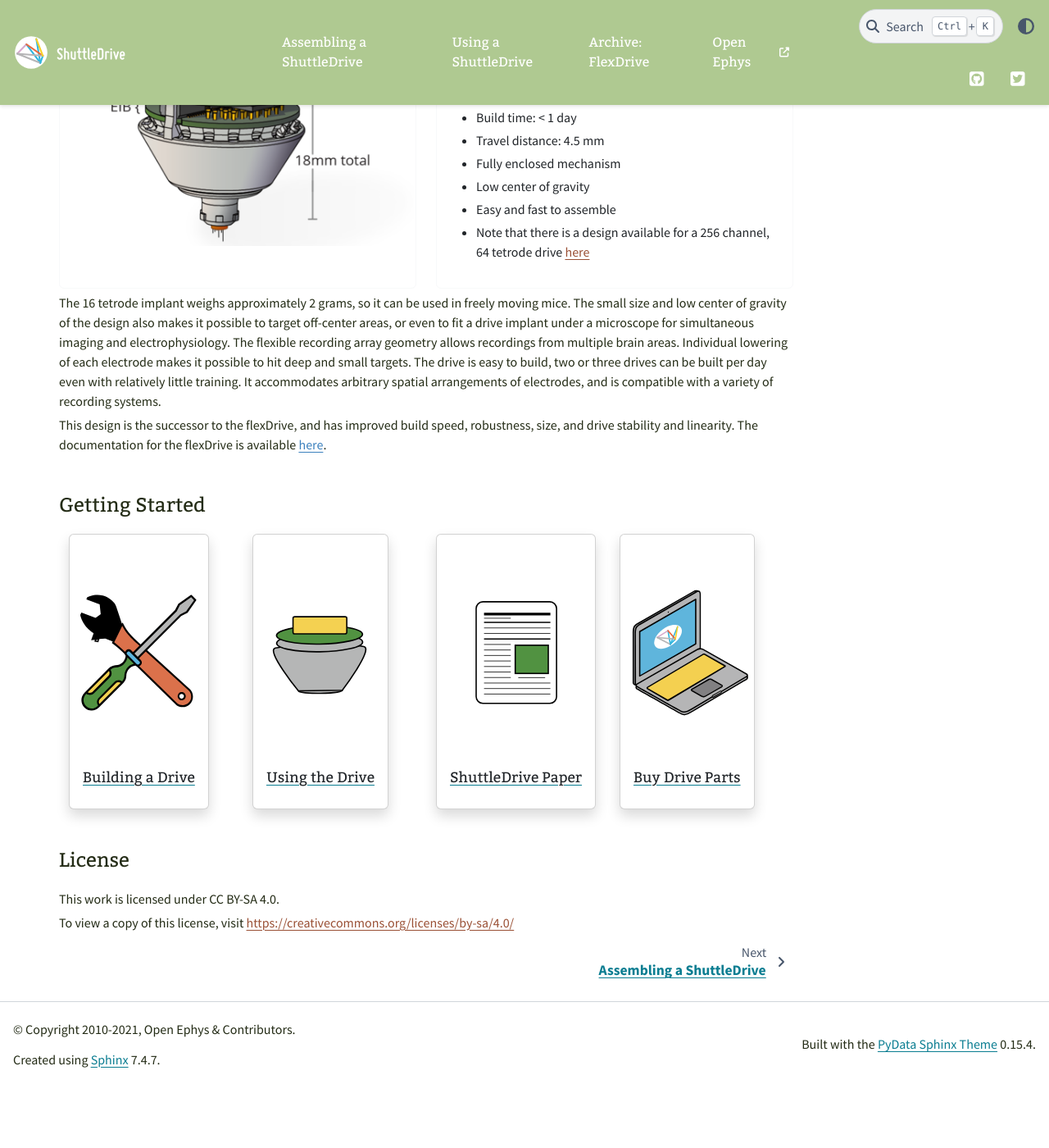
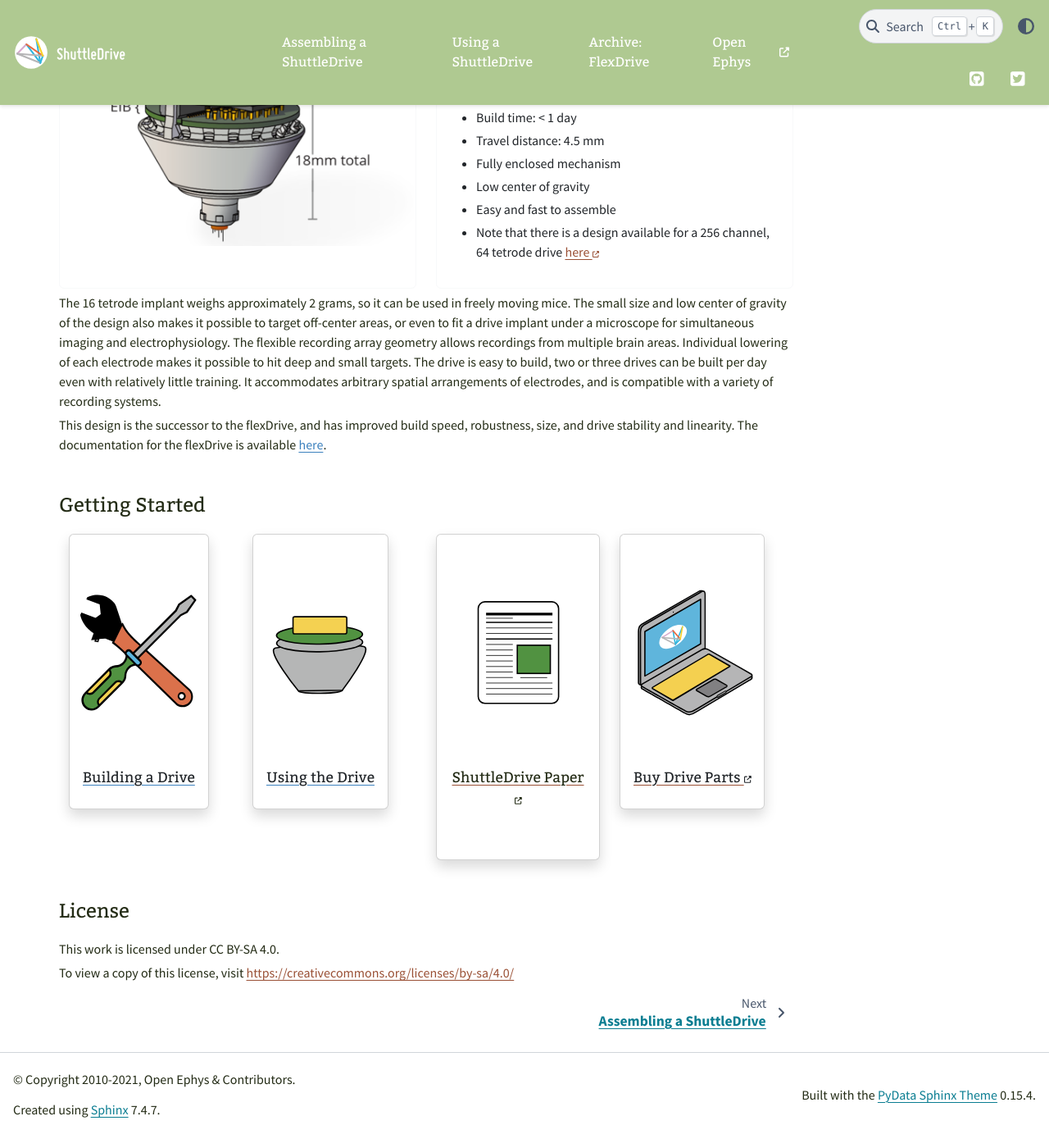
Before and after one commit to open-ephys/shuttledrive-docs, a Sphinx documentation site: the page built from source/index.rst, in a window 1280 px wide and 1400 px high, scrolled down 453 px. Shown: the whole window at 82% size. Built offline with Sphinx 7.4.7 and the PyData theme 0.15.4, drawn with Linux system fonts in a browser that asks for light colours; before the commit the page ends 1791 px from its top, so only the background shows below that.

Commit message:
add jakob edits

```diff
--- a/source/_static/theme_overrides.css
+++ b/source/_static/theme_overrides.css
@@ -86,14 +86,15 @@
   border-left: 2px solid #da714a;
 }
 
+
 /* body links (external) */
 a.reference.external {
   color: #9a5035;
 }
 
 a.reference.external:hover {
-  color: #da714a;
-  text-decoration: none;
+  text-decoration: underline;
+  text-decoration-color: #9a5035;
 }
 
 /* body links (internal) */
@@ -116,6 +117,16 @@
   color: #ceacca;
   background-color: white;
   transition-duration: 0.2s;
+}
+
+/* Main text links (external) */
+a.reference.external:after {
+  background: transparent url(external.svg) 0 0 no-repeat !important;
+  background-size: 14px;
+  content: "";
+  height: 13px;
+  margin-left: 2px;
+  width: 13.5px;
 }
 
 /* text fonts and colors */
--- a/source/conf.py
+++ b/source/conf.py
@@ -62,7 +62,7 @@
 #
 # This is also used if you do content translation via gettext catalogs.
 # Usually you set "language" from the command line for these cases.
-language = None
+language = "en"
 
 # List of patterns, relative to source directory, that match files and
 # directories to ignore when looking for source files.
--- a/source/index.rst
+++ b/source/index.rst
@@ -32,7 +32,7 @@
           <li><p>Fully enclosed mechanism</p></li>
           <li><p>Low center of gravity</p></li>
           <li><p>Easy and fast to assemble</p></li>
-          <li><p>Note that there is a design available for a 256 channel, 64 tetrode drive <a class="reference external" href="https://github.com/open-ephys/shuttle-drive/tree/master/large_64drives">here</a></p></li>
+          <li><p>Note that there is a design available for a 256 channel, 64 tetrode drive <a class="reference external" href="https://github.com/open-ephys/shuttle-drive/tree/master/large_64drives">here <i class="fas fa-external-link-alt" style = "font-size:50%"></i></a></p></li>
           </ul>
           </p>
         </div>
@@ -57,46 +57,46 @@
   <div class="container">
     <div class="row">
       <div class="col-lg-3 col-md-6 col-sm-12 col-xs-12 d-flex">
-        <a href = ../pages/assemblyguide.html>
+        <a class = "reference internal" href = ../pages/assemblyguide.html>
           <div class="card text-center intro-card shadow">
             <img src="_static/images/noun_screwdriver.svg" class="card-img-top" height="160">
             <div class="card-body flex-fill">
               <h4 class="card-title">Building a Drive</h4>
             </div></div></a>
           </div>
-        <div class="col-lg-3 col-md-6 col-sm-12 col-xs-12 d-flex">
-          <a href = ../pages/usingdrive.html>
+          <div class="col-lg-3 col-md-6 col-sm-12 col-xs-12 d-flex">
+            <a class = "reference internal" href = ../pages/usingdrive.html>
+              <div class="card text-center intro-card shadow">
+                <img src="_static/images/shuttledrive.svg" class="card-img-top" height="160">
+                <div class="card-body flex-fill">
+                  <h4 class="card-title">Using the Drive</h4>
+                </div>
+              </div>
+            </a>
+          </div>
+
+          <div class="col-lg-3 col-md-6 col-sm-12 col-xs-12 d-flex">
             <div class="card text-center intro-card shadow">
-              <img src="_static/images/shuttledrive.svg" class="card-img-top" height="160">
-              <div class="card-body flex-fill">
-                <h4 class="card-title">Using the Drive</h4>
+              <a class = "reference external" href = "https://iopscience.iop.org/article/10.1088/1741-2552/ab77f9" target="_blank" rel="noopener noreferrer">
+                <img src="_static/images/paper.svg" class="card-img-top" height="160">
+                <div class="card-body flex-fill">
+                  <h4 class = "reference external">ShuttleDrive Paper <i class="fas fa-external-link-alt" style = "font-size:50%"></i></h4>
+                </div>
+              </a>
+            </div>
+          </div>
+          <div class="col-lg-3 col-md-6 col-sm-12 col-xs-12 d-flex">
+            <a class = "reference external" href = "https://open-ephys.org/drive-implant/drive-parts" target="_blank" rel="noopener noreferrer">
+              <div class="card text-center intro-card shadow">
+                <img src="_static/images/noun_macbook.svg" class="card-img-top" height="160" >
+                <div class="card-body flex-fill">
+                  <h4 class="card-title">Buy Drive Parts <i class="fas fa-external-link-alt" style = "font-size:50%"></i></h4>
+                </div>
               </div>
-            </div>
-          </a>
-        </div>
-
-        <div class="col-lg-3 col-md-6 col-sm-12 col-xs-12 d-flex">
-          <a href = "https://iopscience.iop.org/article/10.1088/1741-2552/ab77f9">
-            <div class="card text-center intro-card shadow">
-              <img src="_static/images/paper.svg" class="card-img-top" height="160">
-              <div class="card-body flex-fill">
-                <h4 class="card-title">ShuttleDrive Paper</h4>
-              </div>
-            </div>
-          </a>
-        </div>
-        <div class="col-lg-3 col-md-6 col-sm-12 col-xs-12 d-flex">
-          <a href = "https://open-ephys.org/drive-implant/drive-parts">
-            <div class="card text-center intro-card shadow">
-              <img src="_static/images/noun_macbook.svg" class="card-img-top" height="160">
-              <div class="card-body flex-fill">
-                <h4 class="card-title">Buy Drive Parts</h4>
-              </div>
-            </div>
-          </a>
+            </a>
+          </div>
         </div>
       </div>
-    </div>
 
 
 
--- a/source/pages/Implant-protocol-considerations.rst
+++ b/source/pages/Implant-protocol-considerations.rst
@@ -14,11 +14,11 @@
                     <h3 id="warningprotocol."><span style="color: rgb(255,102,0);">This outline is a suggestion based on methods that we found to work well - all methods are subject to protocol approval at your institution. </span></h3>
                     <div class="methodblock">1) (Optionally) weigh the implant to document variations in the amount of epoxy used in constructing the drive.</div>
                     <div class="methodblock">2) Depending on the method used to connect the ground wire to the grounding site, verify that all connectors function properly. Some types of connectors such as mill-max pins have a lot of friction on first use.</div>
-                    <div class="methodblock">3) Prior to implanting, electroplate the electrodes (see <a class="external-link" href="http://www.jove.com/video/1098/micro-drive-array-for-chronic-in-vivo-recording-tetrode-assembly" rel="nofollow">Nguyen et al. 2009</a>for protocol), and document the electrode impedances.</div>
+                    <div class="methodblock">3) Prior to implanting, electroplate the electrodes (see <a class="external-link" href="http://www.jove.com/video/1098/micro-drive-array-for-chronic-in-vivo-recording-tetrode-assembly" rel="nofollow">Nguyen et al. 2009</a> for protocol), and document the electrode impedances.</div>
                     <div class="methodblock">4) Make sure that all electrodes are at well defined depths at the time of implant, so that the electrode position can be precisely reconstructed later.</div>
                     <div class="methodblock">5) Fill the guide tubes with silicone or mineral oil to inhibit CSF or blood from entering the guide tubes. Take care not to coat any other part of the drive with oil in order to ensure proper cement attachment during the surgery. Repeat this step just before implanting the drive, so the guide tubes are filled all the way to the bottom.</div><p><span class="confluence-embedded-file-wrapper confluence-embedded-manual-size"><figure><img class="confluence-embedded-image confluence-external-resource" height="442" width="400" src="http://open-ephys.github.io/flexDrive/imgs/surgery_overview.png" data-image-src="http://open-ephys.github.io/flexDrive/imgs/surgery_overview.png" loading="lazy"><figcaption> Figure: Implanted flexDrive </figcaption></figure></span><span style="color: rgb(0,0,0);"> </span></p>
-                    <div class="methodblock">6) Perform the implant surgery according to your protocol and the guidelines of your institution. <strong>We find that performing complete <a href="Mouse-durotomy_3211294.html" data-linked-resource-id="3211294" data-linked-resource-version="6" data-linked-resource-type="page">durotomies</a> minimizes brain deformation and yields better recordings at small electrode pitches.</strong></div>
-                    <div class="methodblock">7) During surgery, fill the space between the guide tube array and the brain with compatible surgical lubricant or mineral oil/paraffin according to the surgical protocol.</div>
+                    <div class="methodblock">6) Perform the implant surgery according to your protocol and the guidelines of your institution. <strong>We find that performing complete <a href="durotomy.html" data-linked-resource-id="3211294" data-linked-resource-version="6" data-linked-resource-type="page">durotomies</a> minimizes brain deformation and yields better recordings at small electrode pitches.</strong></div>
+                    <div class="methodblock">7) During surgery, fill the space between the guide tube array and the brain with mineral oil/paraffin according to the surgical protocol.</div>
                     <div class="methodblock">8) Attach the drive to the skull using dental cement, skull screws and/or adhesives according to your protocol. Make sure that no adhesive gets under the guide tube array.</div>
                     <div class="methodblock">9) During implantation, keeping the 2 corner tetrodes out by ~250um allows you to take pictures of these during insertion, to register the guide tube array to pictures taken after the craniotomy (containing scale bars). Electrodes can be lowered as soon as the animal has recovered from surgery. Delaying the onset of the lowering for more than ~5 days post surgery increases the risk that dura and bone regrowth interferes with the electrodes. Also check the page on <a href="Electrode-depth-tracking-during-recording_950337.html" data-linked-resource-id="950337" data-linked-resource-version="4" data-linked-resource-type="page">depth tracking</a> for some recommendations for estimating electrode positions.</div>
                     </div>
--- a/source/pages/partslist.rst
+++ b/source/pages/partslist.rst
@@ -21,6 +21,7 @@
 ################################################
 * `Assembly jig <https://open-ephys.org/drive-implant/drive-assembly-jig>`_
 * `Custom screwdriver <https://open-ephys.org/drive-implant/drive-screwdriver>`_
+
 (Refer to the full list below for additional tools such as forceps etc.)
 
 Full parts list
```
Also changed, not shown: source/pages/opticalfibers.rst (+5 -8 lines), source/_static/external.svg (added).
